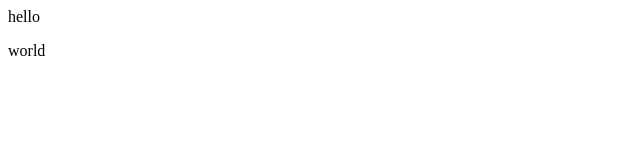
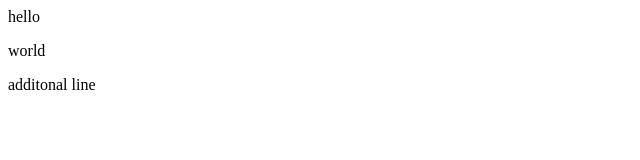
Before and after one commit to Jiu-hong/demo-repo, a plain HTML site: page index.html in a window 1280 px wide. Shown: the whole page, without its empty margins (0-640 px from the left). Drawn offline with Linux system fonts and the light colour scheme.

Commit message:
update index.html

```diff
--- a/index.html
+++ b/index.html
@@ -1,2 +1,3 @@
 <div>hello</div>
 <p>world</p>
+<p>additonal line</p>
```
